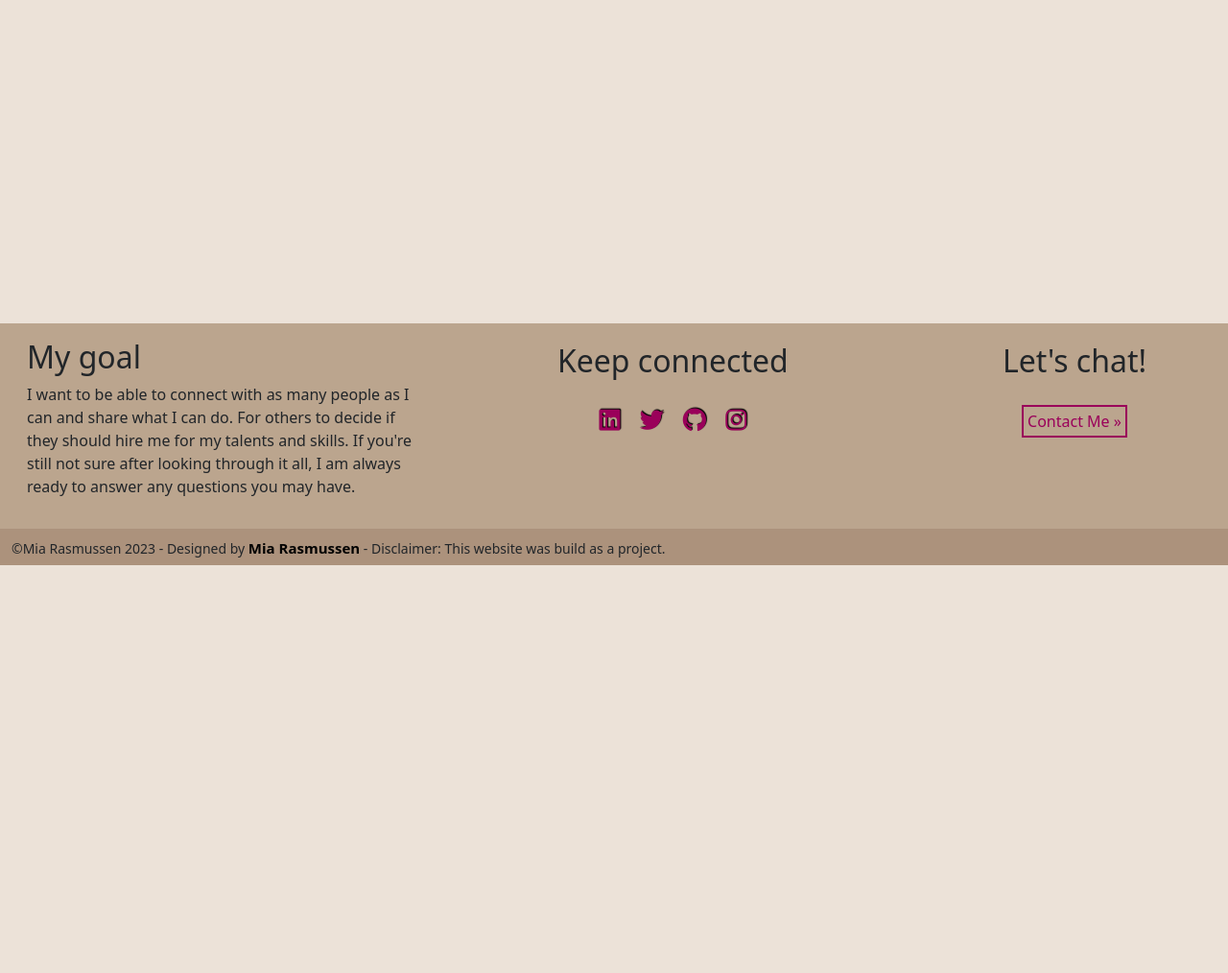
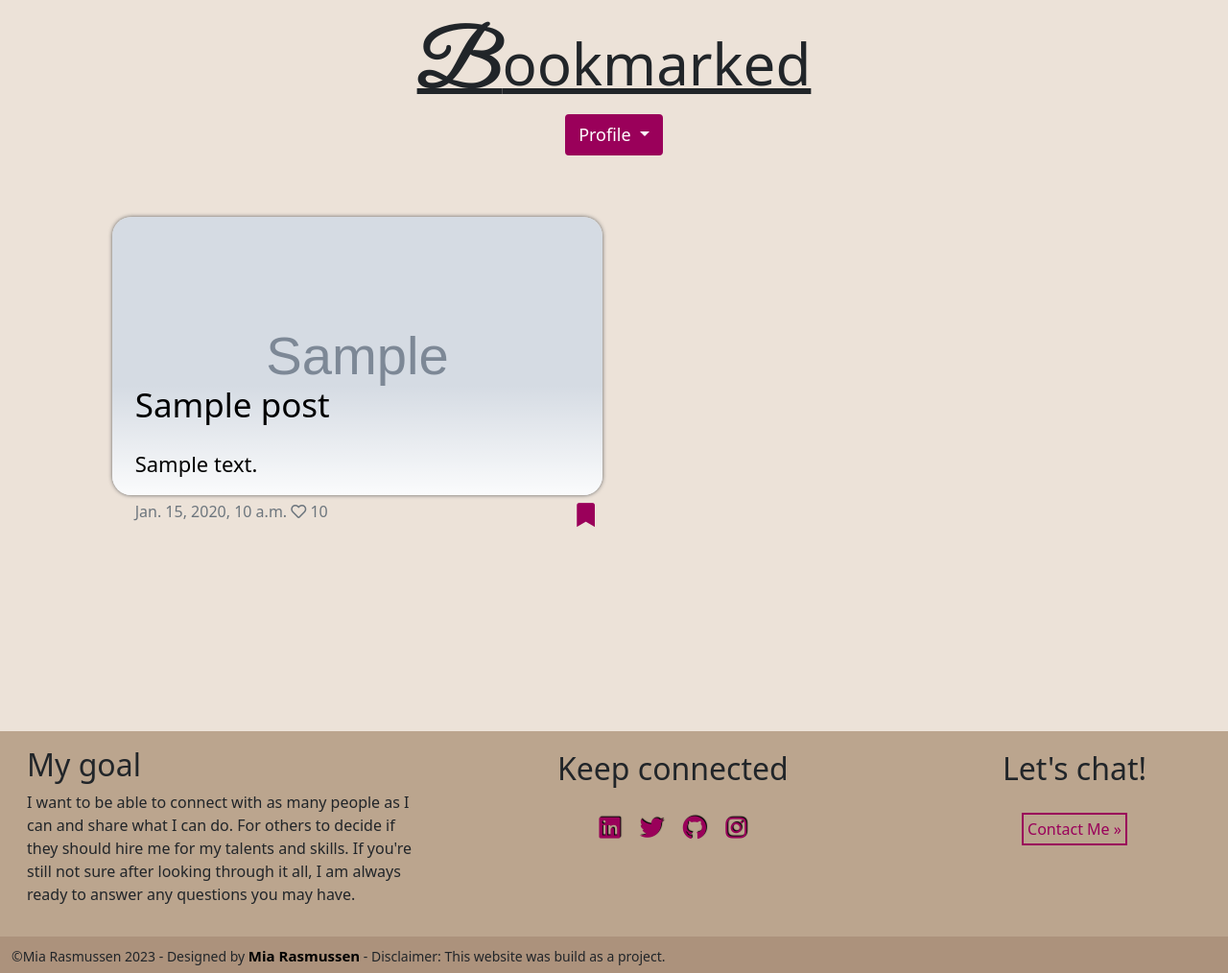
Before and after one commit to Code-Institute-Submissions/MiaRasmussen05-PP4, a Django app: template user_profile/templates/bookmarks.html in a window 1280 px wide. Shown: the part 211-1225 px from the top of the page at 96% size. Before the commit the page ends 800 px from the top, so only its background shows below. Run offline with Django 3.2, Linux system fonts and the light colour scheme; the template is opened without the code that fills it: most values are stand-ins (such as "Sample title", 1, 10 or a date in 2020); grey boxes marked "Sample" are stand-in pictures; some libraries are stand-ins or nearby versions; grey boxes are pictures that could not be loaded.

Commit message:
Create style and html for the logic of bookmark page

```diff
--- a/user_profile/templates/bookmarks.html
+++ b/user_profile/templates/bookmarks.html
@@ -4,4 +4,58 @@
 
 {% block content %}
 
+<div class="container-fluid">
+    <div class="row">
+        <div class="col-12 d-flex justify-content-center">
+            <h1 class="headings mb-0 mt-4"><span>B</span>ookmarked</h1>
+        </div>
+
+        <div class="col-12 d-flex justify-content-center profile-page mb-5">
+            <div class="dropdown">
+                <button class="btn dropdown-toggle" type="button" id="dropdownMenu2" data-bs-toggle="dropdown"
+                    aria-expanded="false">
+                    Profile
+                </button>
+                <ul class="dropdown-menu settings-dropdown-menu" aria-labelledby="dropdownMenu2">
+                    <li><a class="dropdown-item" href="{% url 'profile' username=request.user.username %}">Profile</a>
+                    </li>
+                    <li><a class="dropdown-item" href="{% url 'bookmark_list' user.username %}">Favorites</a></li>
+                </ul>
+            </div>
+        </div>
+    </div>
+</div>
+<div class="container-fluid d-flex justify-content-center mt-3 mb-5 blog">
+    <div class="col-10 bookmark">
+        <div class="row mb-5">
+
+            {% for post in bookmark %}
+            <div class="col-lg-6 col-md-6 col-sm-12">
+                <div class="card">
+                    <div class="image-container">
+                        {% if post.image %}
+                        <img class="card-img-top" src="{{ post.image.url }}">
+                        {% else %}
+                        <img src="https://imgur.com/jVraxDv.png" class="card-img-top" alt="Placeholder Image">
+                        {% endif %}
+                    </div>
+                    <a href="{% url 'blog_post' post.slug %}" class="post-link link">
+                        <h2 class="card-title pb-3 ps-4">{{ post.title }}</h2>
+                        <p class="card-text pb-3 ps-4">{{ post.excerpt }}</p>
+                    </a>
+                    <div class="col-12 d-flex justify-content-between">
+                        <p class="blog-date text-muted h6 mt-2 ms-4">{{ post.created_on }} <i class="far fa-heart"></i>
+                            {{ post.number_of_likes }}
+                        </p>
+                        <a class="mt-2 me-2" href="{% url 'bookmark' post.slug %}" title="Unsave">
+                            <i class="fas fa-bookmark filled-bookmark"></i>
+                        </a>
+                    </div>
+                </div>
+            </div>
+            {% endfor %}
+        </div>
+    </div>
+</div>
+
 {% endblock %}
```
